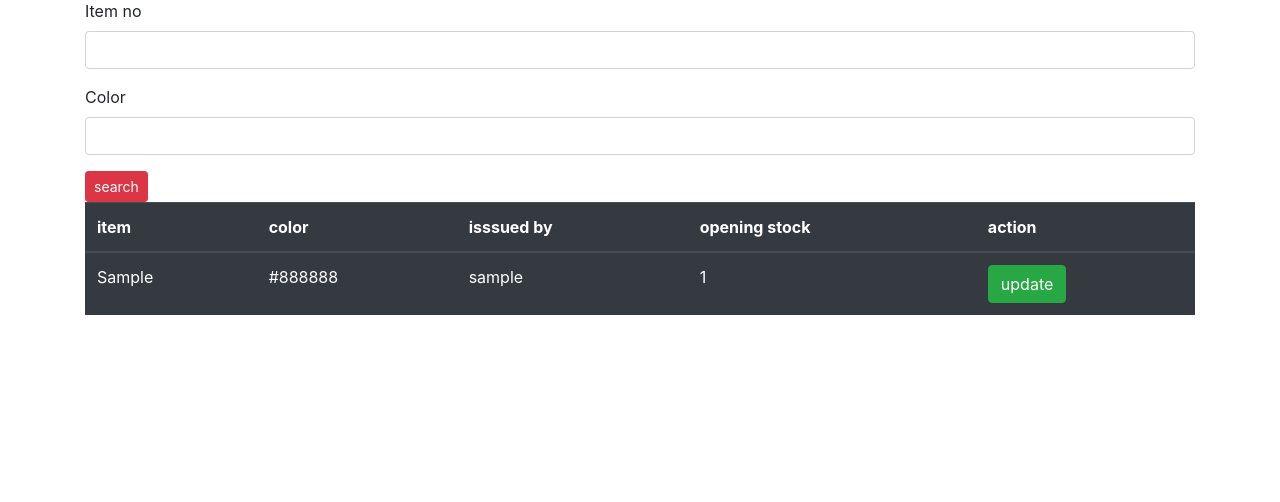
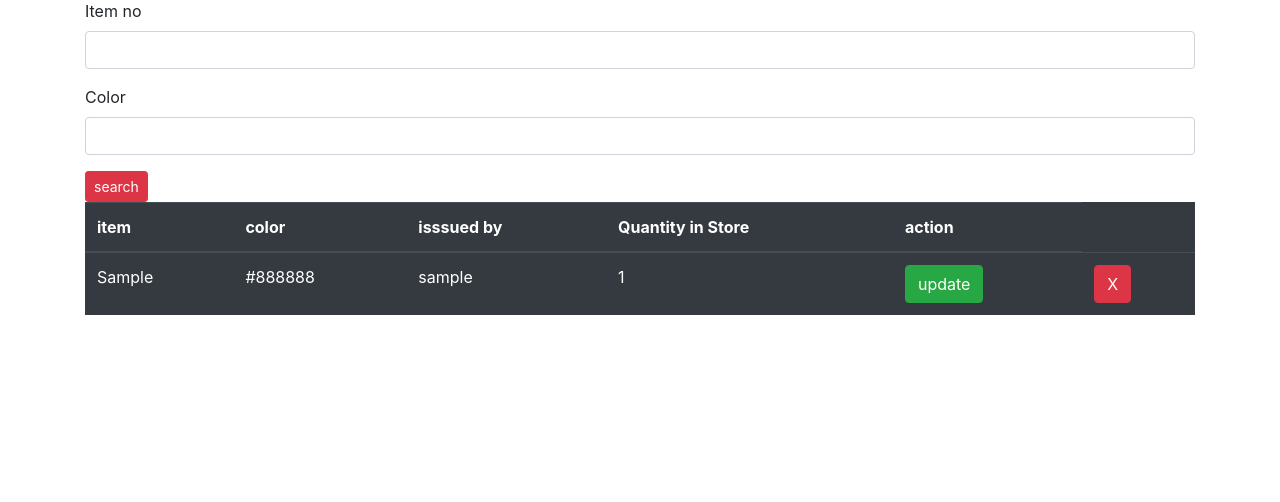
Before and after one commit to kenmugy/stockmgt-unfinished, a Django app: page /stock_list/ in a window 1280 px wide. Shown: the part 129-631 px from the top of the page. Run offline with Django 3.2, Linux system fonts and the light colour scheme; tables that the repository leaves empty hold one stand-in row (values such as "Sample post"); some libraries are stand-ins or nearby versions.

Commit message:
Create delete view

```diff
--- a/stckmgt/forms.py
+++ b/stckmgt/forms.py
@@ -6,8 +6,16 @@ class AddItemForm(forms.ModelForm):
         model = Stock
         fields = ['item_no', 'color', 'quantity', 'issued_by']
 
+    def clean_opening_stck(self):
+        opening_stck = self.cleaned_data.get("opening_stck")
+        if opening_stck < 0:
+            raise forms.ValidationError("Data cannot be negative (-)")
+
+        return opening_stck
+
+
     def clean_item_no(self):
-        item_no = self.cleaned_data("item_no")
+        item_no = self.cleaned_data.get("item_no")
         if not item_no:
             raise forms.ValidationError('This field cannot be null')
         for instance in Stock.objects.all():
@@ -16,17 +24,13 @@ class AddItemForm(forms.ModelForm):
 
         return item_no
 
+
     def clean_color(self):
         color = self.cleaned_data("color")
         if not color:
             raise forms.ValidationError('This field cannot be null')
 
         return color
-
-# class UpdateItemForm(forms.ModelForm):
-#     class Meta:
-#         model = Stock
-#         fields = [ 'quantity']
 
 
 class SearchItemForm(forms.ModelForm):
--- a/stckmgt/templates/stckmgt/base.html
+++ b/stckmgt/templates/stckmgt/base.html
@@ -27,7 +27,7 @@
             <a href="{% url 'home' %}" class="nav-link">Home </a>
           </li>
           <li class="nav-item ">
-            <a href="{% url 'details' %}" class="nav-link">ListHome </a>
+            <a href="{% url 'list' %}" class="nav-link">ListHome </a>
           </li>
           <li class="nav-item">
             <a href="{% url 'add' %}" class="nav-link">Add </a>
--- a/stckmgt/templates/stckmgt/stock_detail.html
+++ b/stckmgt/templates/stckmgt/stock_list.html
@@ -10,7 +10,7 @@
       <th scope="col">item</th>
       <th scope="col">color</th>
       <th scope="col">isssued by</th>
-      <th scope="col">opening stock</th>
+      <th scope="col">Quantity in Store</th>
       <th scope="col">action</th>
     </tr>
   </thead>
@@ -24,6 +24,9 @@
       <td>
         <a href="{% url 'update' item.pk %}" class="btn btn-success">update</a>
       </td>
+      <td>
+        <a href="{% url 'delete' item.pk %}" class="btn btn-danger">X</a>
+      </td>
     </tr>
     {% endfor %}
   </tbody>
--- a/stckmgt/templates/stckmgt/stock_update.html
+++ /dev/null
@@ -1,6 +0,0 @@
-{% extends 'stckmgt/base.html' %} {% load crispy_forms_tags %} {% block body %}
-<form action="" method="post">
-  {% csrf_token %} {{form|crispy}}
-  <button class="btn btn-outline-danger">Update</button>
-</form>
-{% endblock body %}
--- a/stckmgt/urls.py
+++ b/stckmgt/urls.py
@@ -1,10 +1,10 @@
 from django.urls import path
-from .views import StockCreateView, StockListView,StockUpdateView, home, details
+from .views import StockCreateView, StockListView,StockUpdateView,StockDeleteView, home, details
 
 urlpatterns = [
     path('', home, name='home'),
     path('add/', StockCreateView.as_view(), name='add'),
-    path('update/<int:pk>', StockUpdateView.as_view(), name='update'),
-    # path('stock_list/', StockListView.as_view(), name='details'),
-    path('stock_list/', details, name='details'),
+    path('<int:pk>/update/', StockUpdateView.as_view(), name='update'),
+    path('<int:pk>/delete/', StockDeleteView.as_view(), name='delete'),
+    path('stock_list/', details, name='list'),
 ]
--- a/stckmgt/views.py
+++ b/stckmgt/views.py
@@ -1,5 +1,5 @@
 from django.shortcuts import render, redirect
-from django.views.generic import CreateView, ListView, UpdateView
+from django.views.generic import CreateView, ListView, UpdateView, DeleteView
 from django.contrib.messages import info
 from .models import Stock
 from .forms import SearchItemForm
@@ -12,12 +12,14 @@ class StockCreateView(CreateView):
 class StockListView(ListView):
     model = Stock
     ordering = '-last_updated'
-    template_name = 'stckmgt/stock_detail.html'
     context_object_name = 'items'
 
 class StockUpdateView(UpdateView):
     model = Stock
     fields = ["opening_stck"]
+
+class StockDeleteView(DeleteView):
+    model = Stock
 
 
 def home(request):
@@ -31,4 +33,4 @@ def details(request):
         query_set = Stock.objects.filter(item_no__icontains = form['item_no'].value(), color__icontains = form['color'].value())
         context = {'form': form, 'items': query_set}
 
-    return render(request, 'stckmgt/stock_detail.html', context)
+    return render(request, 'stckmgt/stock_list.html', context)
```
Also changed, not shown: stckmgt/templates/stckmgt/stock_confirm_delete.html (added, +20 -0 lines).
